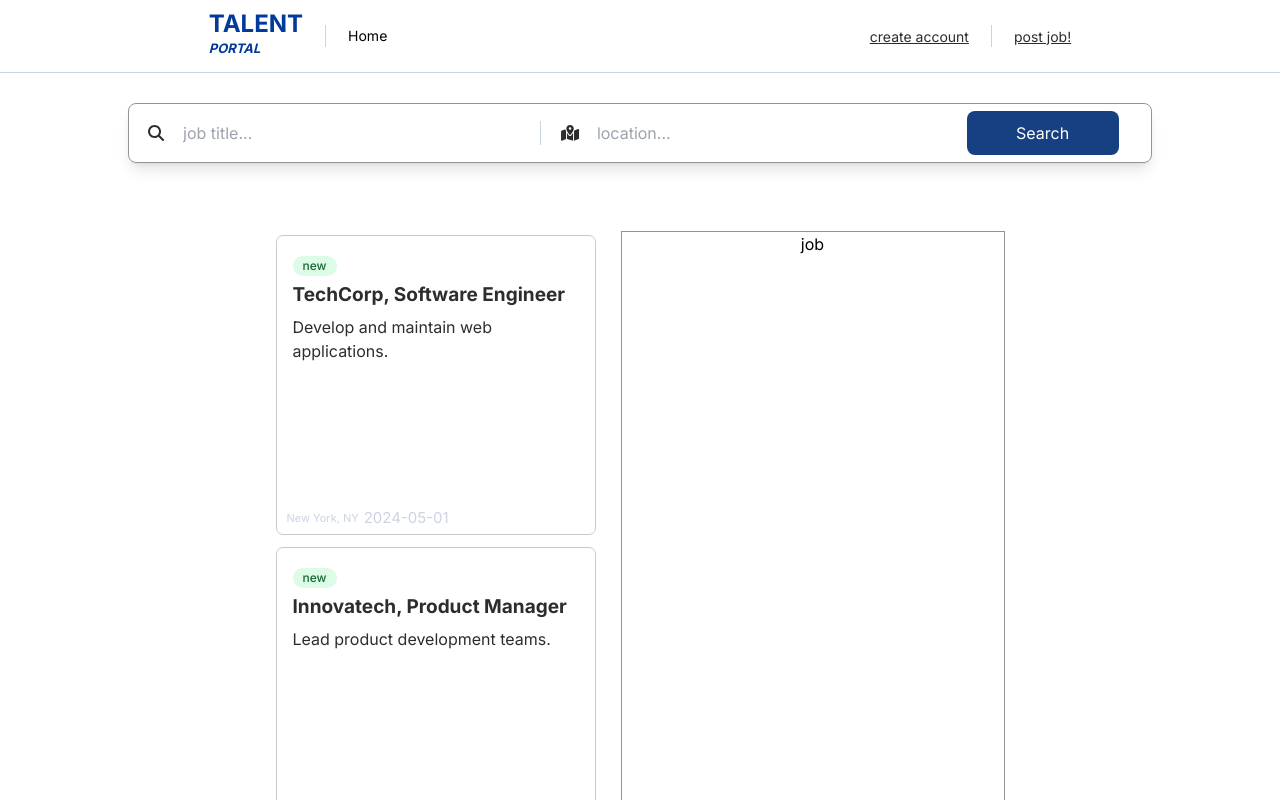
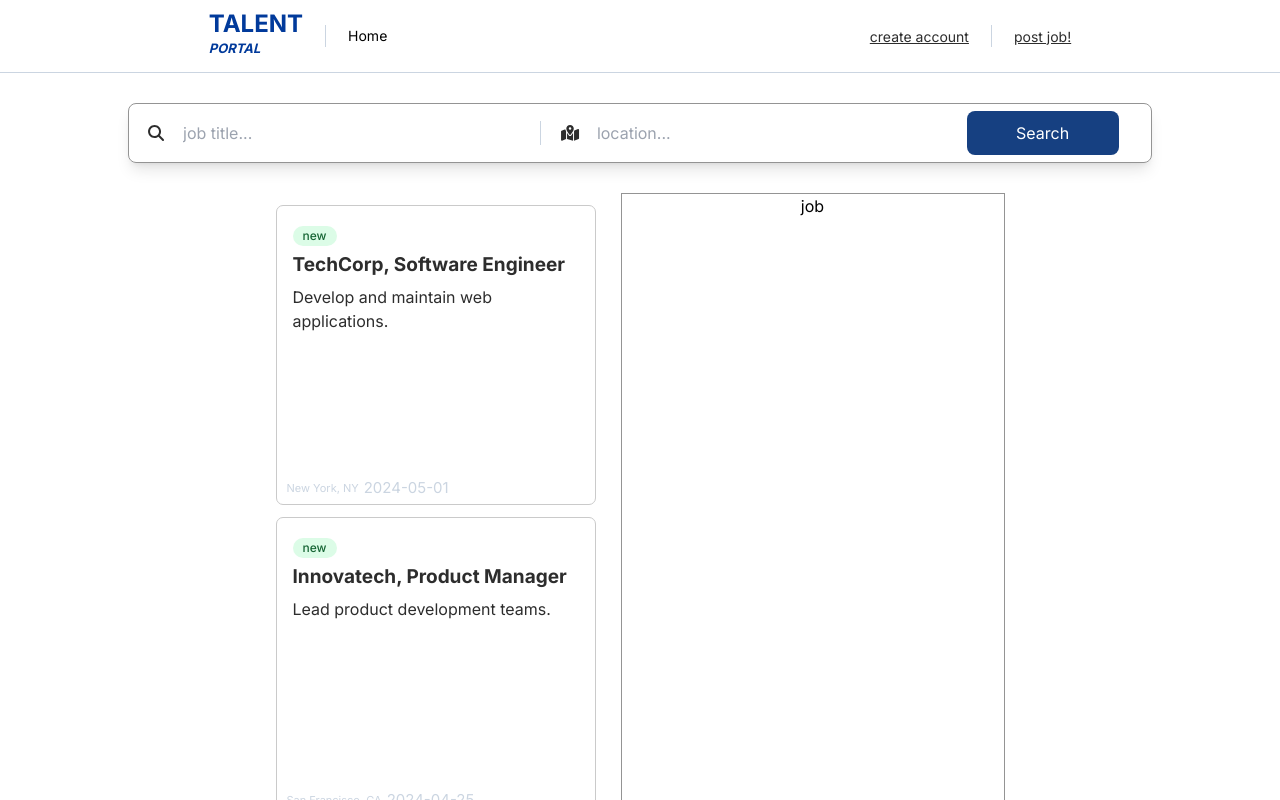
Before and after one commit to Ameer2000Mzori/TalentPortal, a Next.js app: page / in a window 1280 px wide. Shown: the top 800 px of the page. Built offline with nearby package versions, Linux system fonts and the light colour scheme.

Commit message:
added more styling

```diff
--- a/src/app/jobs/jobs.tsx
+++ b/src/app/jobs/jobs.tsx
@@ -3,16 +3,16 @@ import JobsList from '../jobslist/jobsList'
 
 export default function JobsPage() {
   return (
-    <div className="h-[100vh] bg-white ">
-      <div className="h-[95%] flex flex-row text-center items-center justify-center gap-[25px] overflow-hidden">
-        <div className="w-[25%] h-[92%] ">
+    <div className="h-auto bg-white  ">
+      <div className="h-auto flex flex-row text-center items-start justify-center gap-[25px] ">
+        <div className="w-[25%] h-auto pb-[2rem] ">
           <JobsList />
         </div>
-        <div className="w-[30%] h-[90%] border border-[#949494] ">
+        <div className="w-[30%] h-[900px] border border-[#949494] ">
           <SelectedJob />
         </div>
       </div>
-      <div className="h-[5%] bg-black"></div>
+      <div className="h-[26px] bg-black"></div>
     </div>
   )
 }
```
